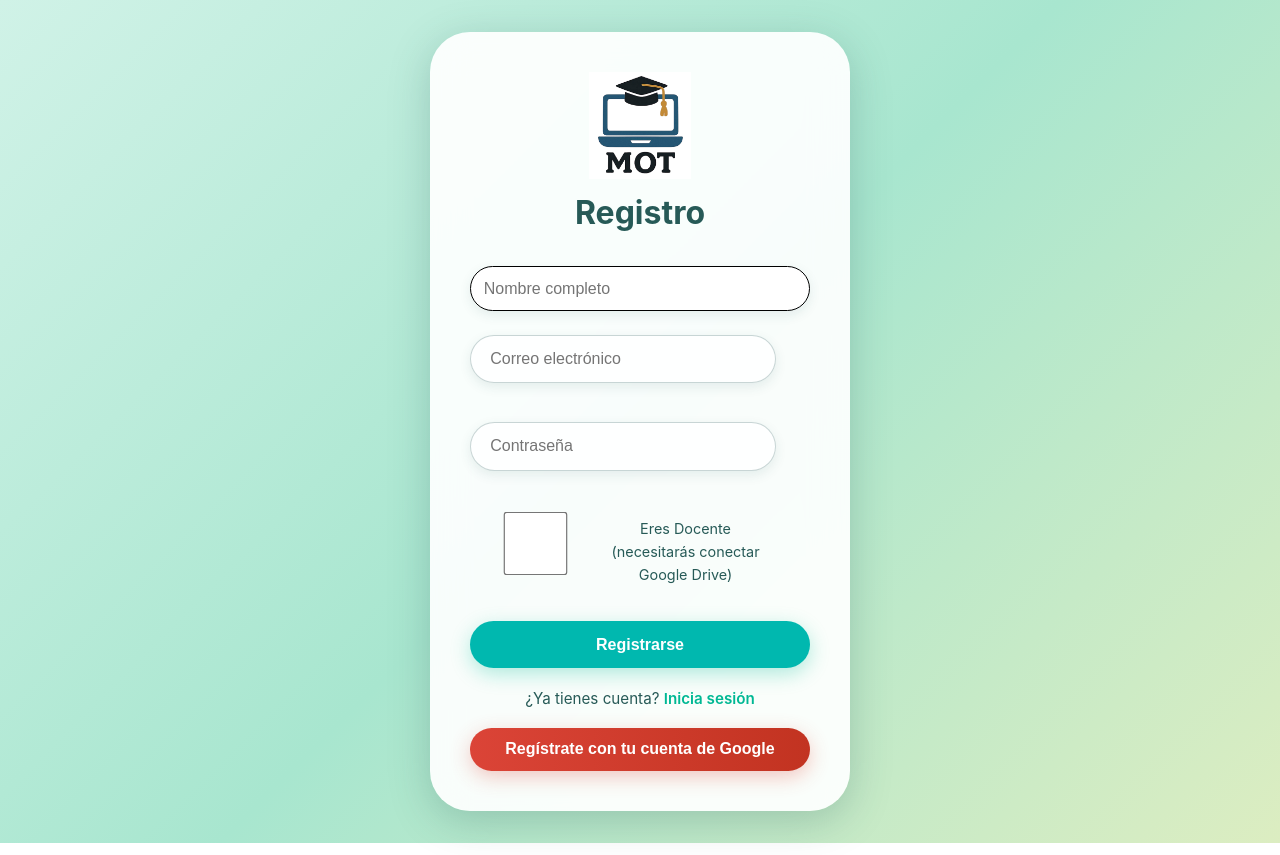
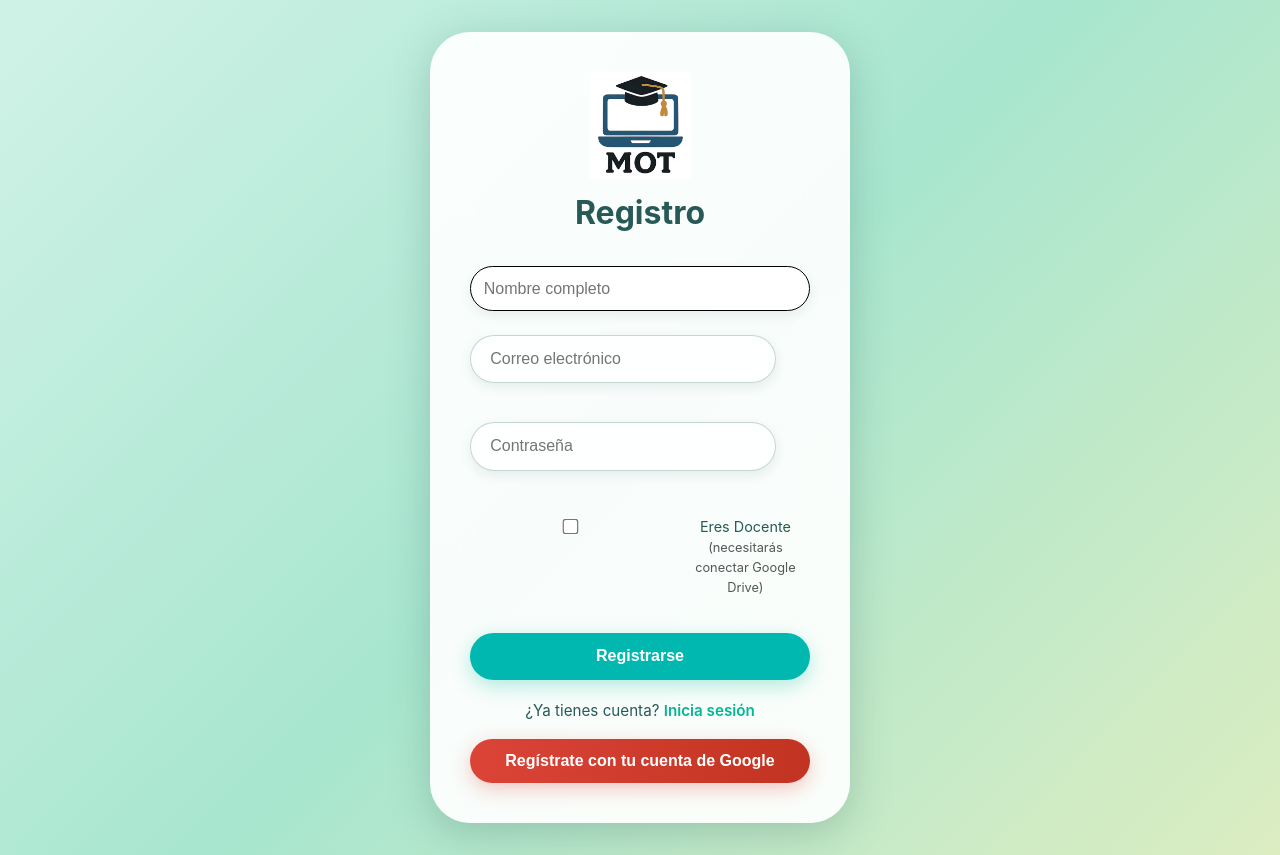
Before and after one commit to mgdavidd/front-MOT, a React (Vite) app: page /signup in a window 1280 px wide. Built offline with nearby package versions, Linux system fonts and the light colour scheme.

Commit message:
prueba de estilos de signup

```diff
--- a/src/pages/Signup/Signup.module.css
+++ b/src/pages/Signup/Signup.module.css
@@ -299,3 +299,28 @@
     font-size: 1.3rem;
   }
 }
+
+.adminCheckbox {
+  display: flex;
+  align-items: flex-start; /* alinear checkbox arriba */
+  gap: 0.6rem;
+  margin: 0.5rem 0;
+  font-size: 0.9rem;
+  color: #275a57;
+  cursor: pointer;
+  line-height: 1.4;
+}
+
+.adminCheckbox input[type="checkbox"] {
+  accent-color: #00b8af;
+  transform: scale(1.2);
+  margin-top: 0.2rem;
+}
+
+.adminCheckbox label {
+  cursor: pointer;
+}
+.adminCheckbox small {
+  font-size: 0.8rem;
+  color: #555;
+}
--- a/src/pages/Signup/index.jsx
+++ b/src/pages/Signup/index.jsx
@@ -7,7 +7,6 @@ import "../../assets/styles/auth/auth-components.css";
 import "../../assets/styles/auth/auth-variables.css";
 import Logo from "../../components/Logo";
 import { applyUserThemeFromCookies } from "../../utils/initUserTheme.js";
-
 
 const Signup = () => {
   const navigate = useNavigate();
@@ -99,10 +98,13 @@ const Signup = () => {
             className={styles.input}
           />
 
-          <label className={styles.adminCheckbox}>
+          <div className={styles.adminCheckbox}>
             <input type="checkbox" name="isAdmin" id="isAdmin" />
-            Eres Docente (necesitarás conectar Google Drive)
-          </label>
+            <label htmlFor="isAdmin">
+              Eres Docente <br />
+              <small>(necesitarás conectar Google Drive)</small>
+            </label>
+          </div>
 
           <button type="submit" className={styles.submitButton}>
             Registrarse
```
